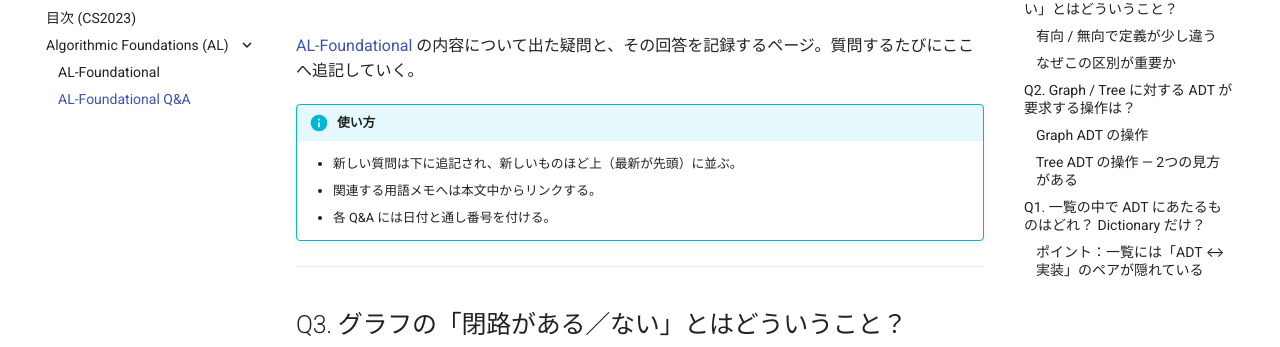
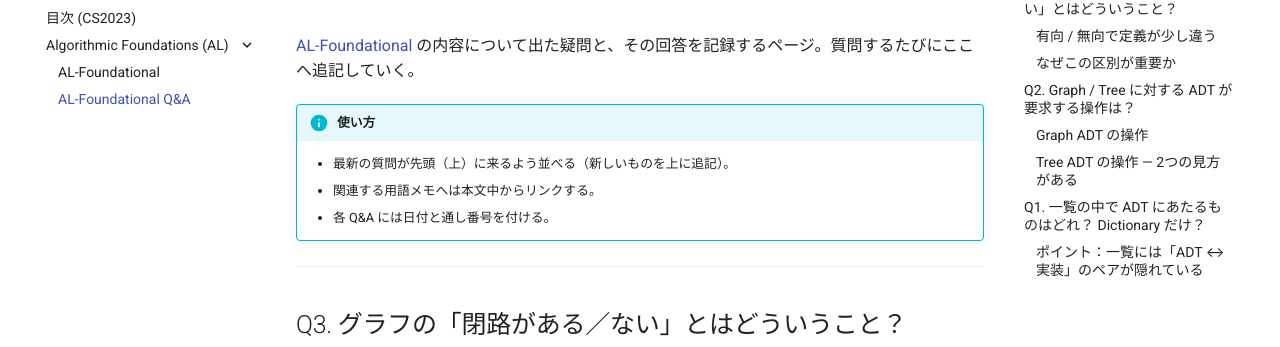
Before and after one commit to miyataka/cszap, an MkDocs documentation site: the page built from docs/AL/AL-Foundational-QA.md, in a window 1280 px wide and 900 px high. Shown: the part 147-494 px from the top of the window. Built offline with MkDocs 1.6.1 and Material for MkDocs 9.7.7, drawn with Linux system fonts in a browser that asks for light colours; comment, search, counter and statistics services are not loaded.

Commit message:
docs(qa): fix contradictory ordering note in intro

```diff
--- a/docs/AL/AL-Foundational-QA.md
+++ b/docs/AL/AL-Foundational-QA.md
@@ -3,7 +3,7 @@
 [AL-Foundational](AL-Foundational.md) の内容について出た疑問と、その回答を記録するページ。質問するたびにここへ追記していく。
 
 !!! info "使い方"
-    - 新しい質問は下に追記され、新しいものほど上（最新が先頭）に並ぶ。
+    - 最新の質問が先頭（上）に来るよう並べる（新しいものを上に追記）。
     - 関連する用語メモへは本文中からリンクする。
     - 各 Q&A には日付と通し番号を付ける。
 
```
